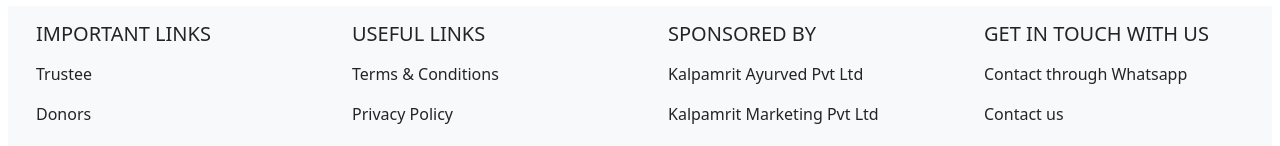
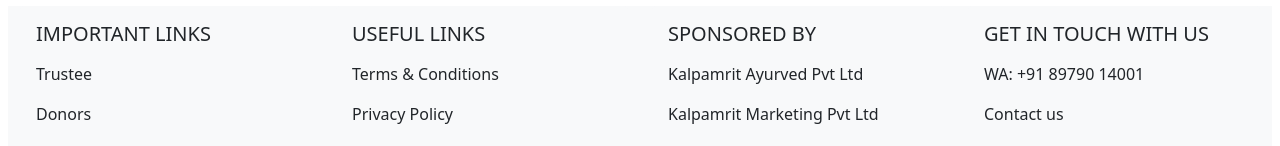
Before and after one commit to nandikingsuk/kalpamritfoundation, a React (Create React App) app: page / in a window 1280 px wide. Shown: the part 2165-2311 px from the top of the page. Built offline with nearby package versions, Linux system fonts and the light colour scheme.

Commit message:
wa link removed number shown

```diff
--- a/src/screens/Footer.js
+++ b/src/screens/Footer.js
@@ -45,7 +45,7 @@
                     <div className="card border-0 bg-light">
                     <div className="card-body">
                         <h5 className="card-title mb-3">GET IN TOUCH WITH US</h5>
-                        <p><a className="card-text text-decoration-none text-dark" href="https://wa.me/+918979014001">Contact through Whatsapp</a></p>
+                        <p className="card-text text-decoration-none text-dark">WA: +91 89790 14001</p>
                         <p><a className="card-text text-decoration-none text-dark" href="https://kalpamrit.net/en/customer/create-ticket/">Contact us</a></p>
                         <p><a className="card-text text-decoration-none text-dark" href="https://www.facebook.com/Kalpamrit-Foundation-107313184516030">Facebook</a></p>
                     </div>
```
